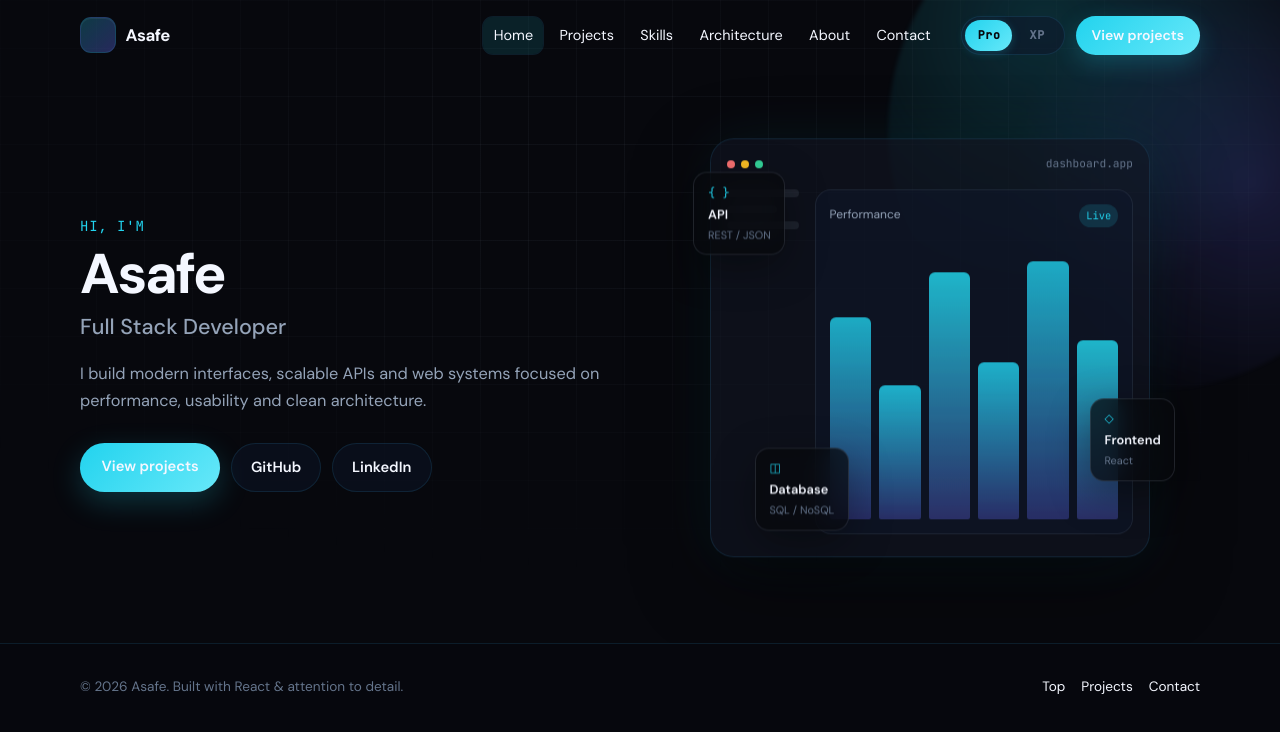
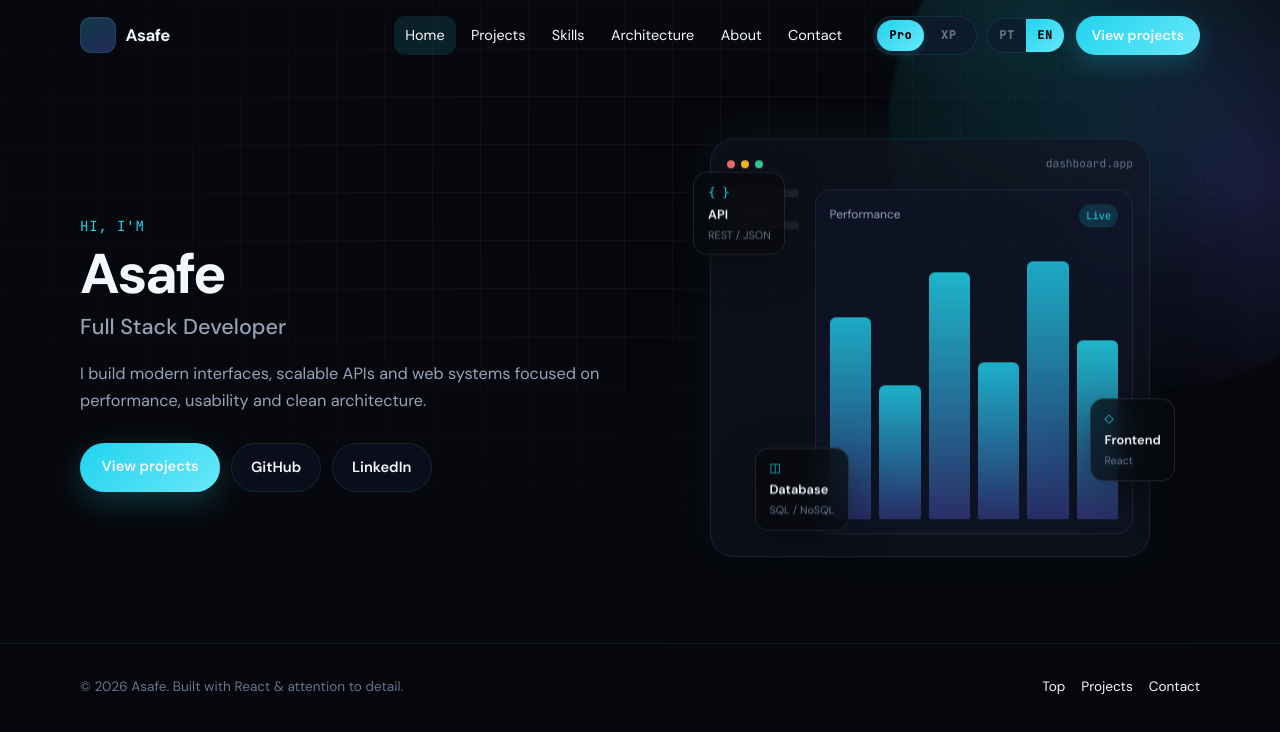
Before and after one commit to asafebernardo/portifolio, a React (Vite) app: page / in a window 1280 px wide. Shown: the top 732 px of the page. Built offline with nearby package versions, Linux system fonts and the light colour scheme.

Commit message:
refeita algumas alteracoes

```diff
--- a/src/components/Header/Header.module.css
+++ b/src/components/Header/Header.module.css
@@ -288,6 +288,40 @@
   }
 }
 
+.lang {
+  display: inline-flex;
+  border-radius: 999px;
+  border: 1px solid var(--border-subtle);
+  overflow: hidden;
+  background: rgba(15, 23, 42, 0.55);
+}
+
+.langBtn {
+  padding: 0.45rem 0.7rem;
+  font-size: 0.72rem;
+  font-weight: 700;
+  font-family: var(--font-mono);
+  letter-spacing: 0.08em;
+  color: var(--text-muted);
+  transition:
+    color 0.2s,
+    background 0.2s;
+}
+
+.langBtn:hover {
+  color: var(--text-primary);
+  background: rgba(148, 163, 184, 0.08);
+}
+
+.langActive {
+  color: var(--bg-root);
+  background: linear-gradient(135deg, var(--accent), #67e8f9);
+}
+
+.langActive:hover {
+  color: var(--bg-root);
+}
+
 .list {
   list-style: none;
   margin: 0;
@@ -436,6 +470,17 @@
     width: 100%;
     margin-top: 0.5rem;
     align-items: stretch;
+  }
+
+  .lang {
+    width: 100%;
+    justify-content: stretch;
+  }
+
+  .langBtn {
+    flex: 1;
+    padding: 0.65rem 0.75rem;
+    font-size: 0.78rem;
   }
 
   .cta {
@@ -715,6 +760,41 @@
   outline-offset: 1px;
 }
 
+:global(html[data-visual-theme='xp']) .lang {
+  display: inline-flex;
+  border-radius: 0;
+  border: 2px solid;
+  border-color: var(--xp-button-dk-shadow) var(--xp-button-hilight) var(--xp-button-hilight) var(--xp-button-dk-shadow);
+  overflow: hidden;
+  background: var(--xp-face);
+}
+
+:global(html[data-visual-theme='xp']) .langBtn {
+  padding: 0.45rem 0.7rem;
+  font-size: 0.72rem;
+  font-weight: 700;
+  font-family: var(--font-mono);
+  letter-spacing: 0.08em;
+  color: var(--text-muted);
+  transition:
+    color 0.2s,
+    background 0.2s;
+}
+
+:global(html[data-visual-theme='xp']) .langBtn:hover {
+  color: var(--text-primary);
+  background: #d8e4f8;
+}
+
+:global(html[data-visual-theme='xp']) .langActive {
+  color: var(--xp-title-text);
+  background: linear-gradient(180deg, #4e8eee 0%, var(--xp-taskbar-2) 100%);
+}
+
+:global(html[data-visual-theme='xp']) .langActive:hover {
+  color: var(--xp-title-text);
+}
+
 :global(html[data-visual-theme='xp']) .list {
   list-style: none;
   margin: 0;
@@ -881,6 +961,17 @@
     align-items: stretch;
   }
 
+  :global(html[data-visual-theme='xp']) .lang {
+    width: 100%;
+    justify-content: stretch;
+  }
+
+  :global(html[data-visual-theme='xp']) .langBtn {
+    flex: 1;
+    padding: 0.65rem 0.75rem;
+    font-size: 0.78rem;
+  }
+
   :global(html[data-visual-theme='xp']) .cta {
     text-align: center;
     padding: 0.85rem 1rem;
--- a/src/components/Header/Header.tsx
+++ b/src/components/Header/Header.tsx
@@ -1,12 +1,13 @@
 import { useEffect, useState } from 'react'
 import { NavLink, Link } from 'react-router-dom'
+import type { Locale } from '../../site/types'
 import { PORTFOLIO_NAV, portfolioPaths } from '../../site/portfolioPaths'
 import { useSite } from '../../i18n/SiteProvider'
 import { useVisualTheme } from '../../theme/VisualThemeProvider'
 import styles from './Header.module.css'
 
 export function Header() {
-  const { config, content, locale } = useSite()
+  const { config, content, locale, setLocale } = useSite()
   const { theme, setTheme } = useVisualTheme()
   const profilePhoto = config.profilePhoto?.trim()
   const { nav } = content
@@ -36,6 +37,11 @@ export function Header() {
     window.addEventListener('keydown', onKey)
     return () => window.removeEventListener('keydown', onKey)
   }, [photoModalOpen])
+
+  function pickLocale(next: Locale) {
+    setLocale(next)
+    setOpen(false)
+  }
 
   return (
     <>
@@ -121,6 +127,22 @@ export function Header() {
                   </button>
                 </div>
               </div>
+              <div className={styles.lang} role="group" aria-label={nav.ariaLanguage}>
+                <button
+                  type="button"
+                  className={`${styles.langBtn} ${locale === 'pt' ? styles.langActive : ''}`}
+                  onClick={() => pickLocale('pt')}
+                >
+                  PT
+                </button>
+                <button
+                  type="button"
+                  className={`${styles.langBtn} ${locale === 'en' ? styles.langActive : ''}`}
+                  onClick={() => pickLocale('en')}
+                >
+                  EN
+                </button>
+              </div>
               <Link to={portfolioPaths.projects} className={styles.cta} onClick={() => setOpen(false)}>
                 {nav.ctaProjects}
               </Link>
--- a/src/i18n/SiteProvider.tsx
+++ b/src/i18n/SiteProvider.tsx
@@ -10,18 +10,16 @@ import {
 import type { Locale, ProjectEntry, SiteConfig, SiteContent } from '../site/types'
 import { getMergedConfig, getMergedContent, getMergedProjects } from '../site/overrides'
 
-/** Resolve pt | en from the browser's preferred languages (no manual selector). */
-export function localeFromNavigator(): Locale {
-  if (typeof navigator === 'undefined') return 'en'
-  const list =
-    navigator.languages && navigator.languages.length > 0
-      ? navigator.languages
-      : [navigator.language || 'en']
-  for (const raw of list) {
-    const primary = raw.toLowerCase().split('-')[0] ?? ''
-    if (primary === 'pt') return 'pt'
-    if (primary === 'en') return 'en'
+const STORAGE_KEY = 'portfolio-locale'
+
+function readInitialLocale(): Locale {
+  try {
+    const s = localStorage.getItem(STORAGE_KEY)
+    if (s === 'pt' || s === 'en') return s
+  } catch {
+    /* private mode */
   }
+  if (typeof navigator !== 'undefined' && navigator.language.toLowerCase().startsWith('pt')) return 'pt'
   return 'en'
 }
 
@@ -36,7 +34,7 @@ type SiteContextValue = {
 const SiteContext = createContext<SiteContextValue | null>(null)
 
 export function SiteProvider({ children }: { children: ReactNode }) {
-  const [locale, setLocaleState] = useState<Locale>(() => localeFromNavigator())
+  const [locale, setLocaleState] = useState<Locale>(readInitialLocale)
   const [revision, setRevision] = useState(0)
 
   useEffect(() => {
@@ -49,14 +47,13 @@ export function SiteProvider({ children }: { children: ReactNode }) {
     }
   }, [])
 
-  useEffect(() => {
-    const sync = () => setLocaleState(localeFromNavigator())
-    window.addEventListener('languagechange', sync)
-    return () => window.removeEventListener('languagechange', sync)
-  }, [])
-
   const setLocale = useCallback((next: Locale) => {
     setLocaleState(next)
+    try {
+      localStorage.setItem(STORAGE_KEY, next)
+    } catch {
+      /* ignore */
+    }
   }, [])
 
   const config = useMemo(() => getMergedConfig(), [revision])
```
